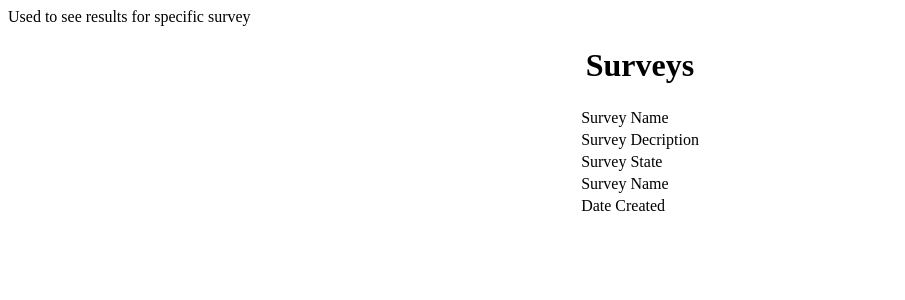
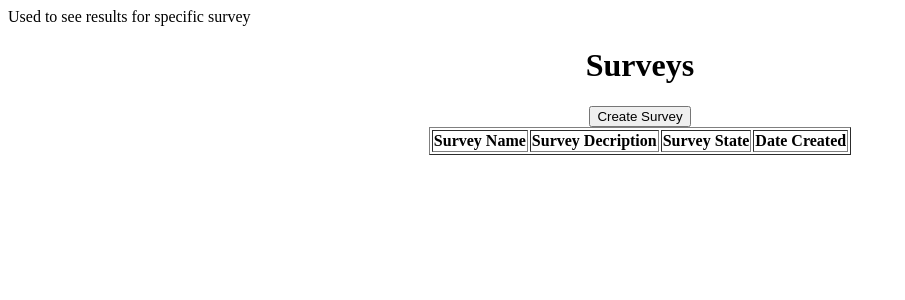
Before and after one commit to jakecast110/Tools537Project, a Django app: page /surveydashboard/ in a window 1280 px wide. Shown: the top 300 px of the page, without its empty margins (0-905 px from the left). Run offline with Django 5.2, Linux system fonts and the light colour scheme; lists and menus that the app fills with data are empty.

Commit message:
Start survey creation page and reformat survey dashboard table

```diff
--- a/Tools537Project/templates/survey_creation/create_survey.html
+++ b/Tools537Project/templates/survey_creation/create_survey.html
@@ -9,6 +9,10 @@ Used to create a single survey draft
     <title>Document</title>
 </head>
 <body>
+    <center>
+        <h1>Create A Survey</h1>
+        </br>
 
+    </center>
 </body>
 </html>
--- a/Tools537Project/templates/survey_creation/survey_dashboard.html
+++ b/Tools537Project/templates/survey_creation/survey_dashboard.html
@@ -11,21 +11,14 @@ Used to see results for specific survey
 <body>
     <center>
         <h1>Surveys</h1>
-        <table>
+        </hr>
+        <a href="{% url 'createSurvey' %}"><button>Create Survey</button></a>
+        <table border="1">
             <tr>
-                <td>Survey Name</td>
-            </tr>
-             <tr>
-                <td>Survey Decription</td>
-            </tr>
-             <tr>
-                <td>Survey State</td>
-            </tr>
-            <tr>
-                <td>Survey Name</td>
-            </tr>
-            <tr>
-                <td>Date Created</td>
+                <th>Survey Name</th>
+                <th>Survey Decription</th>
+                <th>Survey State</th>
+                <th>Date Created</th>
             </tr>
         </table>
     </center>
--- a/Tools537Project/urls.py
+++ b/Tools537Project/urls.py
@@ -21,4 +21,5 @@ from . import views
 urlpatterns = [
     path('admin/', admin.site.urls),
     path('surveydashboard/', views.showSurveys, name='showSurveys'),
+    path('createsurvey', views.createSurvey, name='createSurvey'),
 ]
--- a/Tools537Project/views.py
+++ b/Tools537Project/views.py
@@ -2,3 +2,6 @@ from django.shortcuts import render
 
 def showSurveys(request):
     return render(request, 'survey_dashboard.html')
+
+def createSurvey(request):
+    return render(request, 'create_survey.html')
```
